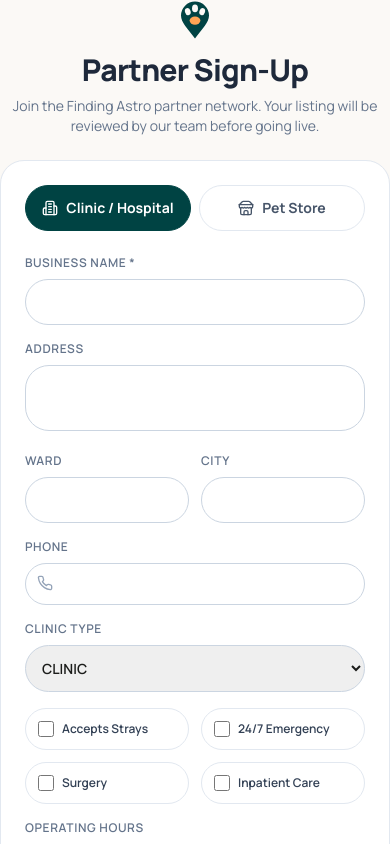
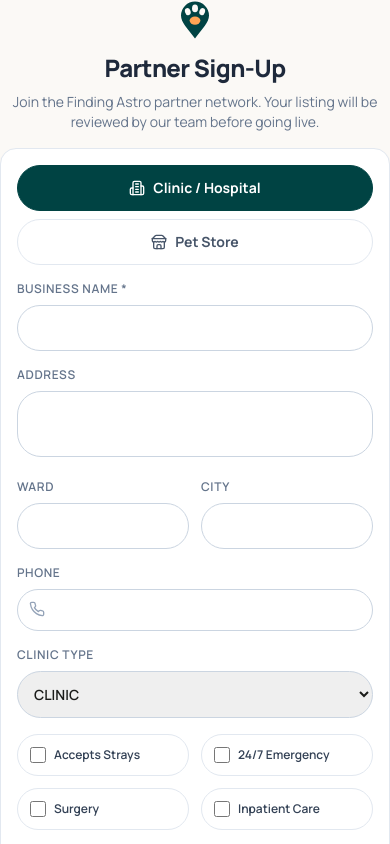
Before and after one commit to Jason45Builders/Finding-Astro, a Next.js app in the folder apps/web/: page /partner-signup in a window 390 px wide. Shown: the top 844 px of the page. Built offline with nearby package versions, Linux system fonts and the light colour scheme.

Commit message:
Refine mobile layout for remaining public and detail routes

```diff
--- a/apps/web/app/partner-signup/page.tsx
+++ b/apps/web/app/partner-signup/page.tsx
@@ -56,10 +56,10 @@
   };
 
   return (
-    <div className="max-w-2xl mx-auto space-y-6">
+    <div className="max-w-2xl mx-auto space-y-4 sm:space-y-6 min-w-0">
       <div className="text-center">
         <LogoMark className="w-10 h-10 mx-auto mb-3" />
-        <h1 className="text-3xl font-black text-slate-800 tracking-tight">Partner Sign-Up</h1>
+        <h1 className="text-2xl sm:text-3xl font-black text-slate-800 tracking-tight">Partner Sign-Up</h1>
         <p className="text-sm text-slate-500 mt-2">Join the Finding Astro partner network. Your listing will be reviewed by our team before going live.</p>
       </div>
 
@@ -73,8 +73,8 @@
         <div className="bg-red-50 text-red-700 border border-red-200 p-4 rounded-xl text-sm">{error}</div>
       )}
 
-      <form onSubmit={handleSubmit} className="bg-white border border-slate-200 rounded-3xl p-6 sm:p-8 shadow-sm space-y-6">
-        <div className="flex gap-2">
+      <form onSubmit={handleSubmit} className="bg-white border border-slate-200 rounded-2xl sm:rounded-3xl p-4 sm:p-8 shadow-sm space-y-4 sm:space-y-6">
+        <div className="flex flex-col min-[420px]:flex-row gap-2">
           <button type="button" onClick={() => setType("clinic")} className={`flex-1 py-3 rounded-xl text-sm font-bold border transition-all flex items-center justify-center gap-2 ${type === "clinic" ? "bg-primary text-white border-primary" : "bg-white text-slate-600 border-slate-200 hover:border-primary"}`}>
             <Building2 className="w-4 h-4" /> Clinic / Hospital
           </button>
```
